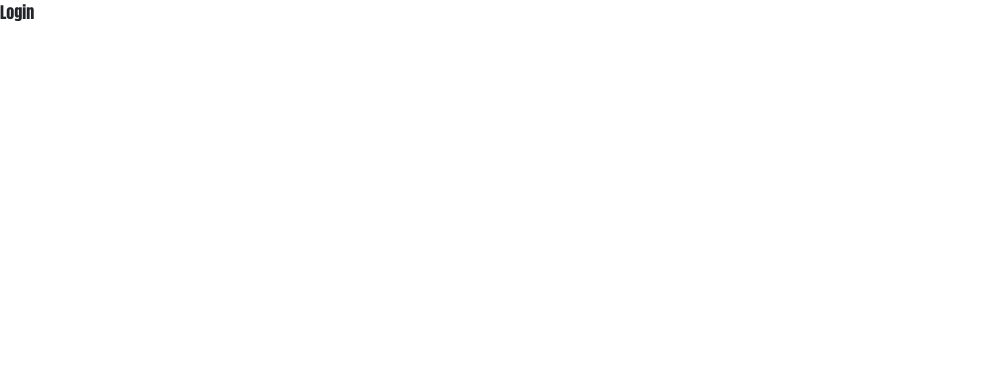
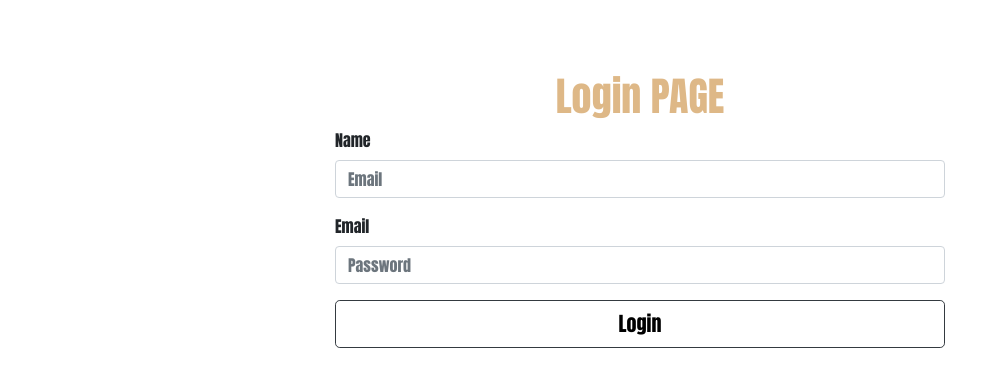
Before and after one commit to jdhova/full-stack-app, a React (Create React App) app in the folder client/: page /login in a window 1280 px wide. Shown: the top 386 px of the page, without its empty margins (0-1008 px from the left). Built offline with nearby package versions, Linux system fonts and the light colour scheme.

Commit message:
login done

```diff
--- a/client/src/App.js
+++ b/client/src/App.js
@@ -2,6 +2,7 @@
 import Register from './components/Register';
 import Login from './components/Login';
 import { BrowserRouter as Router, Routes, Route } from "react-router-dom";
+import Dashboard from './components/Dashboard';
 
 
 
@@ -17,6 +18,7 @@ function App() {
       <Routes>
       <Route path="/" element={ <Register/>} />
       <Route path="/login" element={ <Login/>} />
+      <Route path="/dashboard" element={ <Dashboard/>} />
       </Routes>
         </div>
     </Router>
--- /dev/null
+++ b/client/src/components/Dashboard.jsx
@@ -0,0 +1,9 @@
+import React from 'react'
+
+const Dashboard = () => {
+  return (
+    <div>Dashboard</div>
+  )
+}
+
+export default Dashboard
--- a/client/src/components/Login.jsx
+++ b/client/src/components/Login.jsx
@@ -1,9 +1,79 @@
-import React from 'react'
+import { useState } from 'react'
 
-const Login = () => {
-  return (
-    <div>Login</div>
-  )
+function Login() {
+	const [email, setEmail] = useState('')
+	const [password, setPassword] = useState('')
+
+	async function onSubmit(event) {
+		event.preventDefault()
+
+		const response = await fetch('http://localhost:5000/api/login', {
+			method: 'POST',
+			headers: {
+				'Content-Type': 'application/json',
+			},
+			body: JSON.stringify({
+				email,
+				password,
+			}),
+		})
+
+		const data = await response.json()
+
+		if (data.user) {
+			localStorage.setItem('token', data.user)
+			window.location.href = '/dashboard'
+		} else {
+			alert('Please check your username and password')
+		}
+	}
+
+	return (
+    <div className='container-fluid py-4'>
+    <div className="row my-5">
+      <div className="col-md-6 col-10 mx-auto">
+        <form onSubmit={onSubmit}>
+          <h1 className='text-center'>
+            Login PAGE
+          </h1>
+          <div className='form-group'>
+            <label className='input-labels'>Name</label>
+            <input
+              className='form-control'
+
+              value={email}
+              onChange={(e) => setEmail(e.target.value)}
+              type="email"
+              placeholder="Email"
+            />
+
+          </div>
+          <div className='form-group'>
+            <label className='input-labels'>Email</label>
+            <input
+              className='form-control'
+              value={password}
+              onChange={(e) => setPassword(e.target.value)}
+              type="password"
+              placeholder="Password"
+            />
+
+
+          </div>
+
+
+          <button className='btn btn-block btn-lg bg-transparent border border-dark' type='submit'>
+            Login
+          </button>
+
+
+
+        </form>
+      </div>
+    </div>
+  </div>
+
+	)
 }
 
 export default Login
--- a/client/src/components/Register.jsx
+++ b/client/src/components/Register.jsx
@@ -7,7 +7,7 @@ function Register() {
 
 
 
-  	const [name, setName] = useState('')
+  const [name, setName] = useState('')
 	const [email, setEmail] = useState('')
 	const [password, setPassword] = useState('')
   const [password2, setPassword2] = useState('')
```
